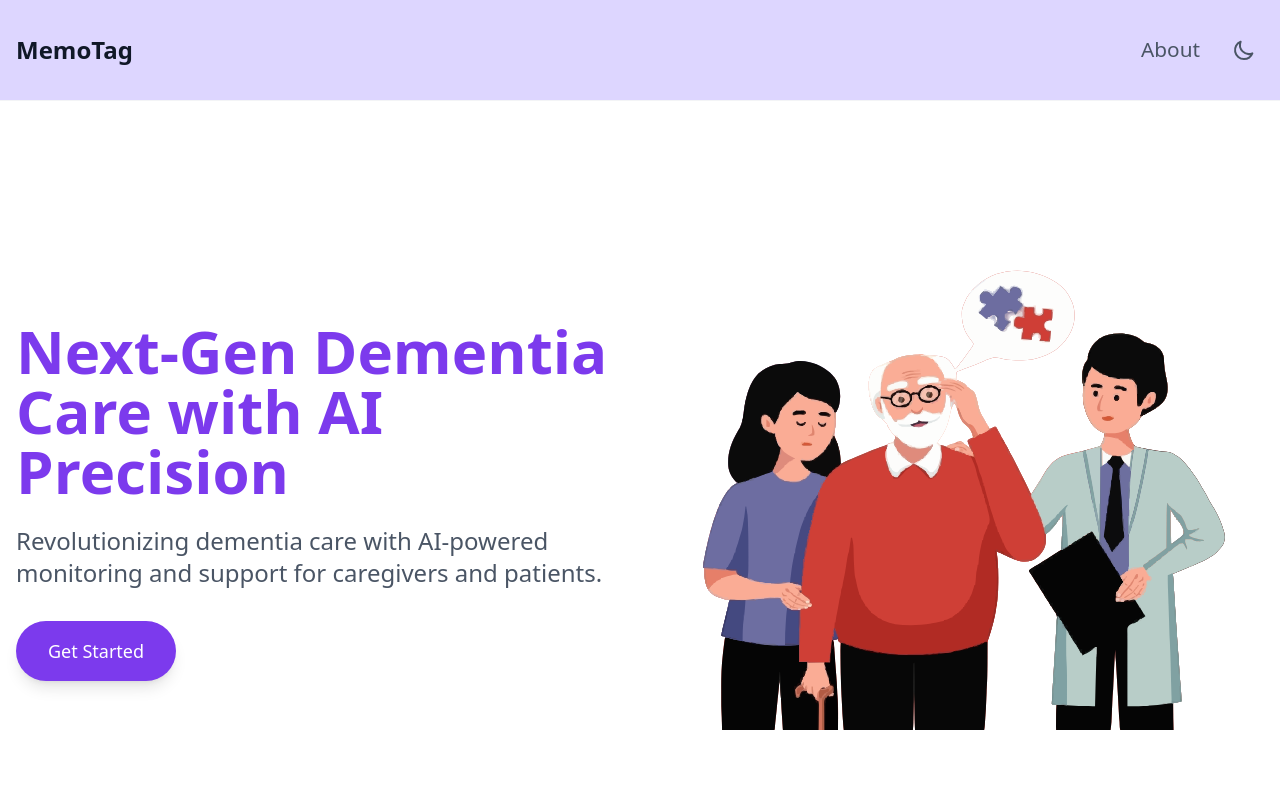
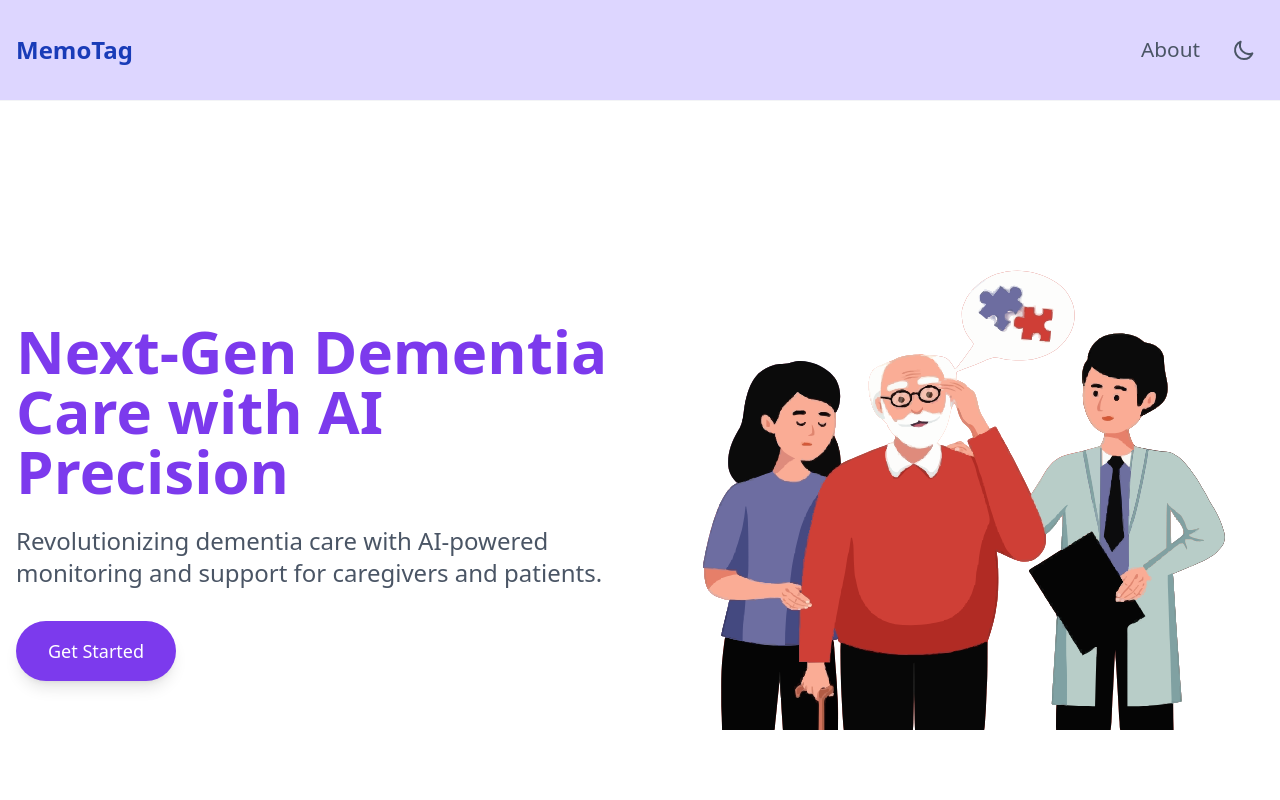
Before and after one commit to snehasahu7/memotag, a React (Vite) app in the folder Frontend/: page / in a window 1280 px wide. Shown: the top 800 px of the page. Built offline with nearby package versions, Linux system fonts and the light colour scheme; no server answers.

Commit message:
updated Navbar

```diff
--- a/Frontend/src/components/Navbar.jsx
+++ b/Frontend/src/components/Navbar.jsx
@@ -8,7 +8,7 @@ const Navbar = ({darkmode, setdarkmode}) => {
       <div className="container mx-auto px-4 overflow-x-hidden">
         <div className="flex items-center justify-between h-25">
           {/* Logo/Brand */}
-          <a href="/" className={`text-2xl font-semibold ${darkmode ? 'text-white' : 'text-gray-900'}`}>
+          <a href="/" className={`text-2xl font-semibold ${darkmode ? 'text-blue-800' : 'text-blue-800'}`}>
             MemoTag
           </a>
 
```
